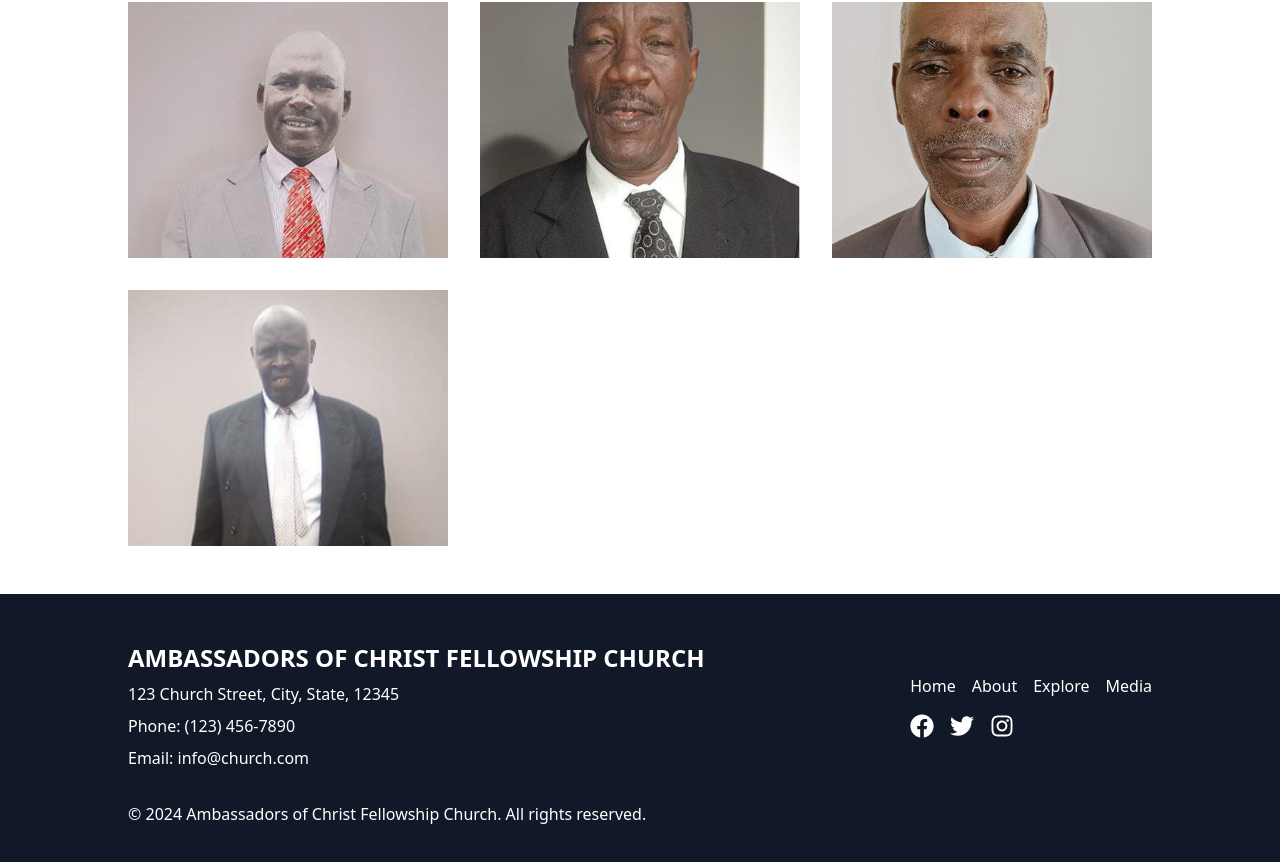
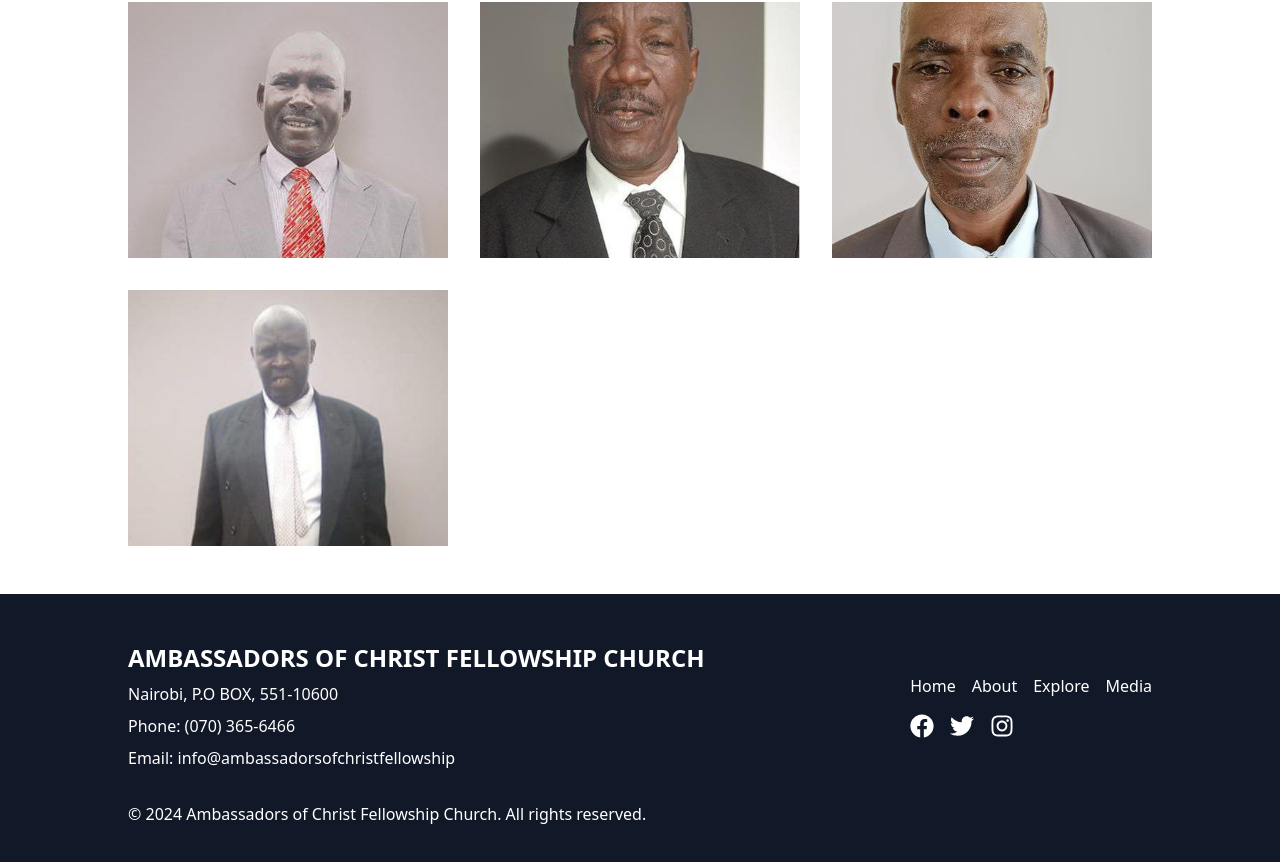
Before and after one commit to devjamesnjoroge/acf-church, a React (Create React App) app: page /media in a window 1280 px wide. Shown: the part 558-1420 px from the top of the page. Built offline with nearby package versions, Linux system fonts and the light colour scheme.

Commit message:
ft: update footer

```diff
--- a/src/components/Footer.js
+++ b/src/components/Footer.js
@@ -8,9 +8,9 @@ function Footer() {
       <div className="flex flex-col md:flex-row justify-between items-center">
         <div className="text-center md:text-left mb-4 md:mb-0">
           <h2 className="text-2xl font-bold uppercase">Ambassadors of Christ Fellowship Church</h2>
-          <p className="mt-2">123 Church Street, City, State, 12345</p>
-          <p className="mt-2">Phone: (123) 456-7890</p>
-          <p className="mt-2">Email: info@church.com</p>
+          <p className="mt-2">Nairobi, P.O BOX, 551-10600</p>
+          <p className="mt-2">Phone: (070) 365-6466</p>
+          <p className="mt-2">Email: info@ambassadorsofchristfellowship</p>
         </div>
         <div className="flex flex-col items-center md:items-start">
           <nav className="mb-4">
```
